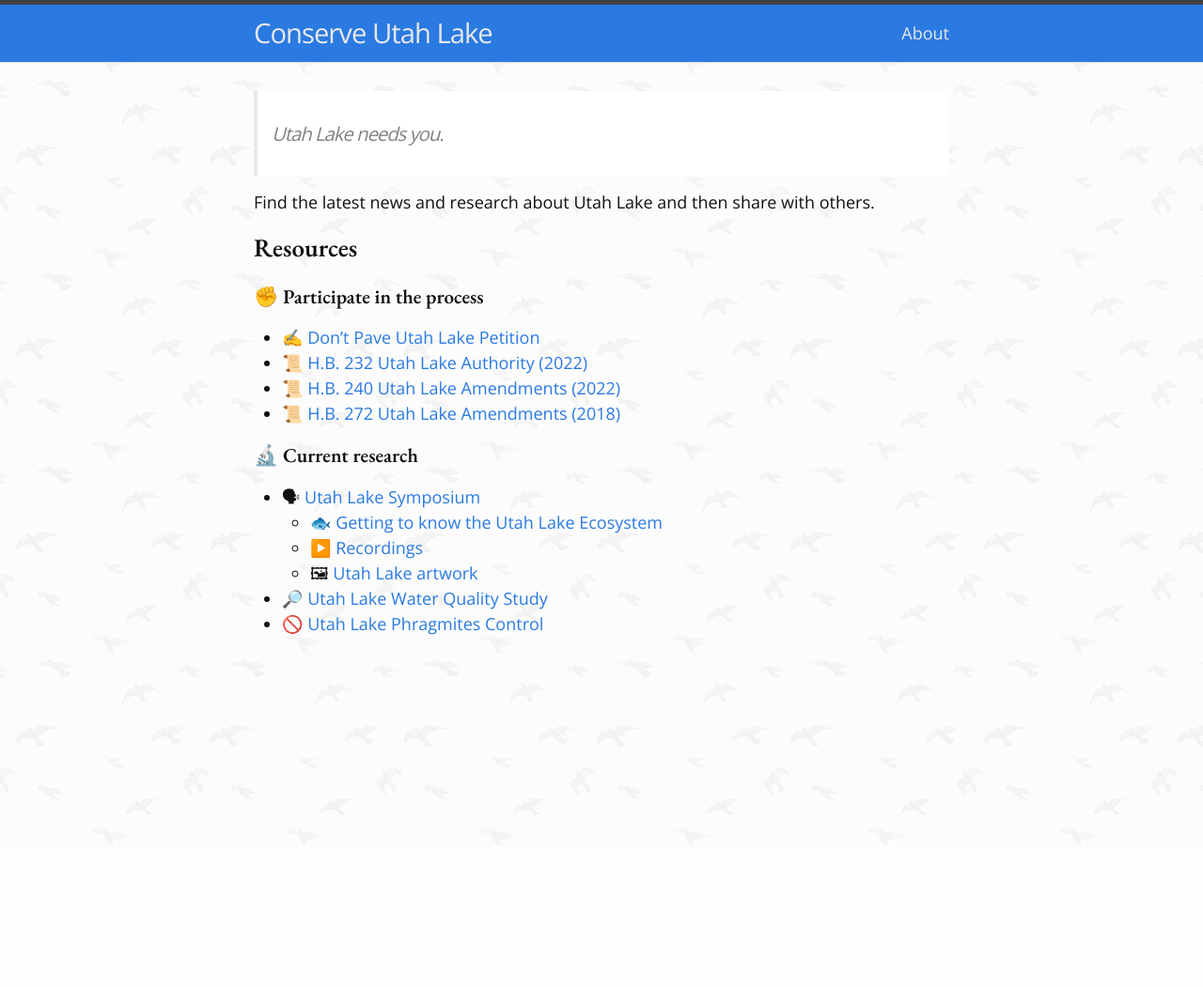
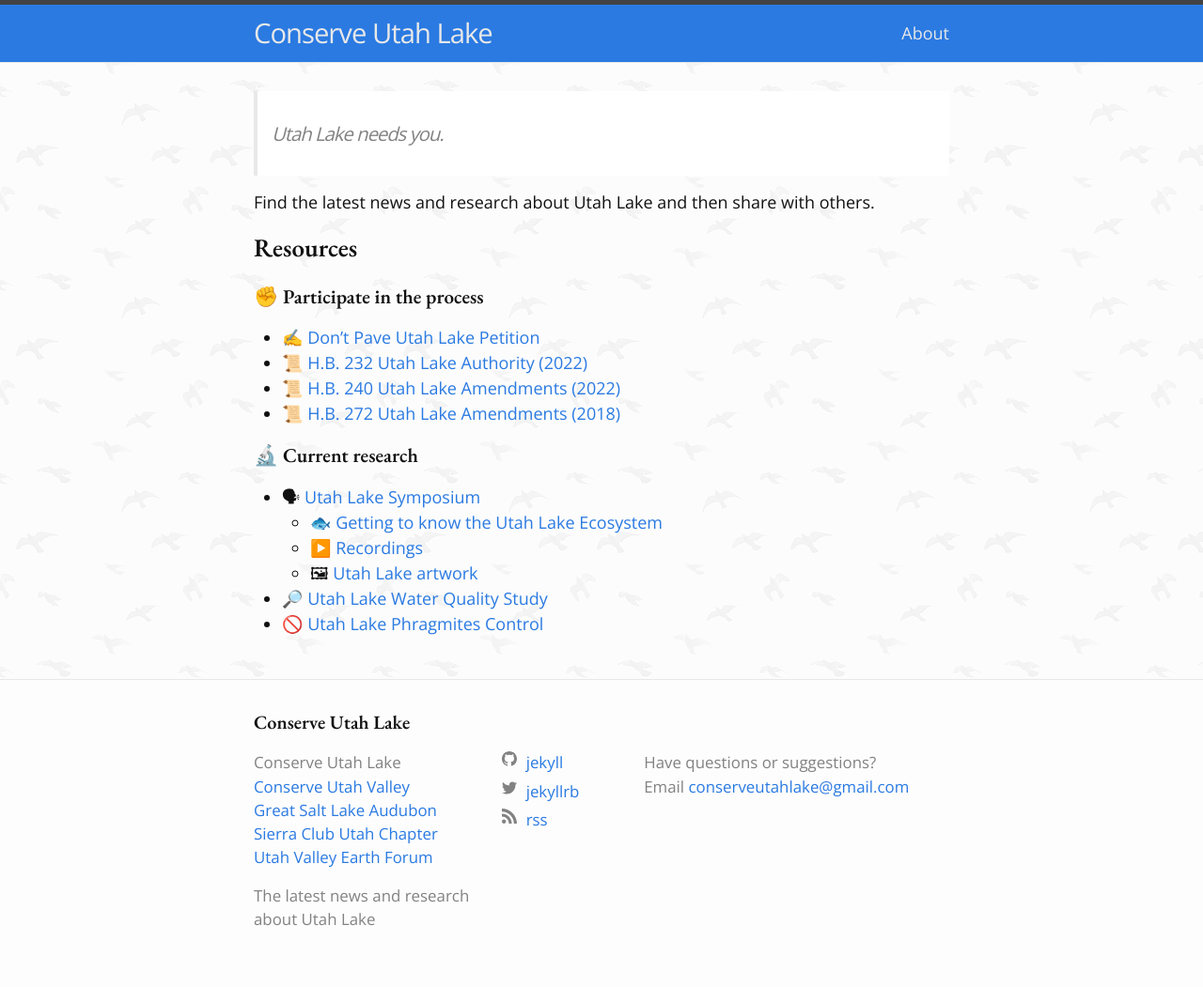
Before and after one commit to conserveutahlake/website, a Jekyll site: the page built from index.markdown, in a window 1280 px wide. Shown: the whole page at 94% size. Built offline with Jekyll 4.4.1, drawn with Linux system fonts in a browser that asks for light colours; before the commit the page ends 900 px from its top, so only the background shows below that.

Commit message:
added/fixed links
fixed Utah Lake Symposium videos link; added footer & links

```diff
--- a/_includes/footer.html
+++ b/_includes/footer.html
@@ -11,14 +11,14 @@
           <li class="p-name">
             {%- if site.author -%}
               {{ site.author | escape }}
-            {%- else -%}
-              {{ site.title | escape }}
             {%- endif -%}
             </li>
-            {%- if site.email -%}
-            <li><a class="u-email" href="mailto:{{ site.email }}">{{ site.email }}</a></li>
-            {%- endif -%}
+            <li><a href="https://conserveutahvalley.org/">Conserve Utah Valley</a></li>
+            <li><a href="https://greatsaltlakeaudubon.org/">Great Salt Lake Audubon</a></li>
+            <li><a href="https://www.sierraclub.org/utah">Sierra Club Utah Chapter</a></li>
+            <li><a href="http://uvef.org/">Utah Valley Earth Forum</a></li>
         </ul>
+        <p>{{- site.description | escape -}}</p>
       </div>
 
       <div class="footer-col footer-col-2">
@@ -26,7 +26,7 @@
       </div>
 
       <div class="footer-col footer-col-3">
-        <p>{{- site.description | escape -}}</p>
+        <p>Have questions or suggestions?<br>Email <a href="mailto:conserveutahlake@gmail.com">conserveutahlake@gmail.com</a></p>
       </div>
     </div>
 
--- a/_layouts/default.html
+++ b/_layouts/default.html
@@ -13,7 +13,7 @@
       </div>
     </main>
 
-    <!-- {%- include footer.html -%} -->
+    {%- include footer.html -%}
 
   </body>
 
--- a/index.markdown
+++ b/index.markdown
@@ -20,7 +20,7 @@ Find the latest news and research about Utah Lake and then share with others.
 ### 🔬 Current research
 - 🗣 [Utah Lake Symposium](https://pws.byu.edu/utah-lake)
   - 🐟 [Getting to know the Utah Lake Ecosystem](https://pws.byu.edu/utah-lake/about-utah-lake)
-  - ▶️ [Recordings](https://pws.byu.edu/utah-lake/recorded-**sessions**)
+  - ▶️ [Recordings](https://pws.byu.edu/utah-lake/recorded-sessions)
   - 🖼 [Utah Lake artwork](https://pws.byu.edu/utah-lake/artwork-and-multimedia-competition)
 - 🔎 [Utah Lake Water Quality Study](https://deq.utah.gov/water-quality/utah-lake-water-quality-study)
 - 🚫 [Utah Lake Phragmites Control](https://storymaps.arcgis.com/stories/4ba238d169f043f89e1eec1c37d066cd)
```
